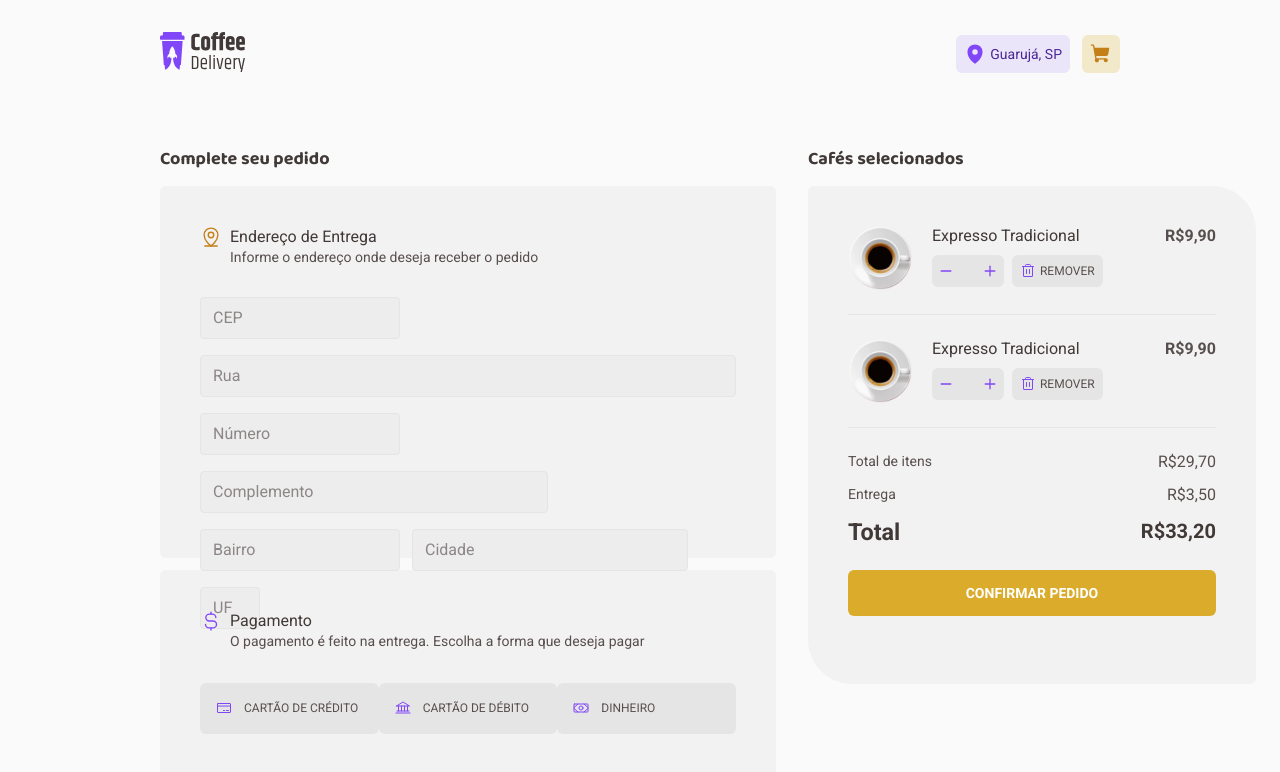
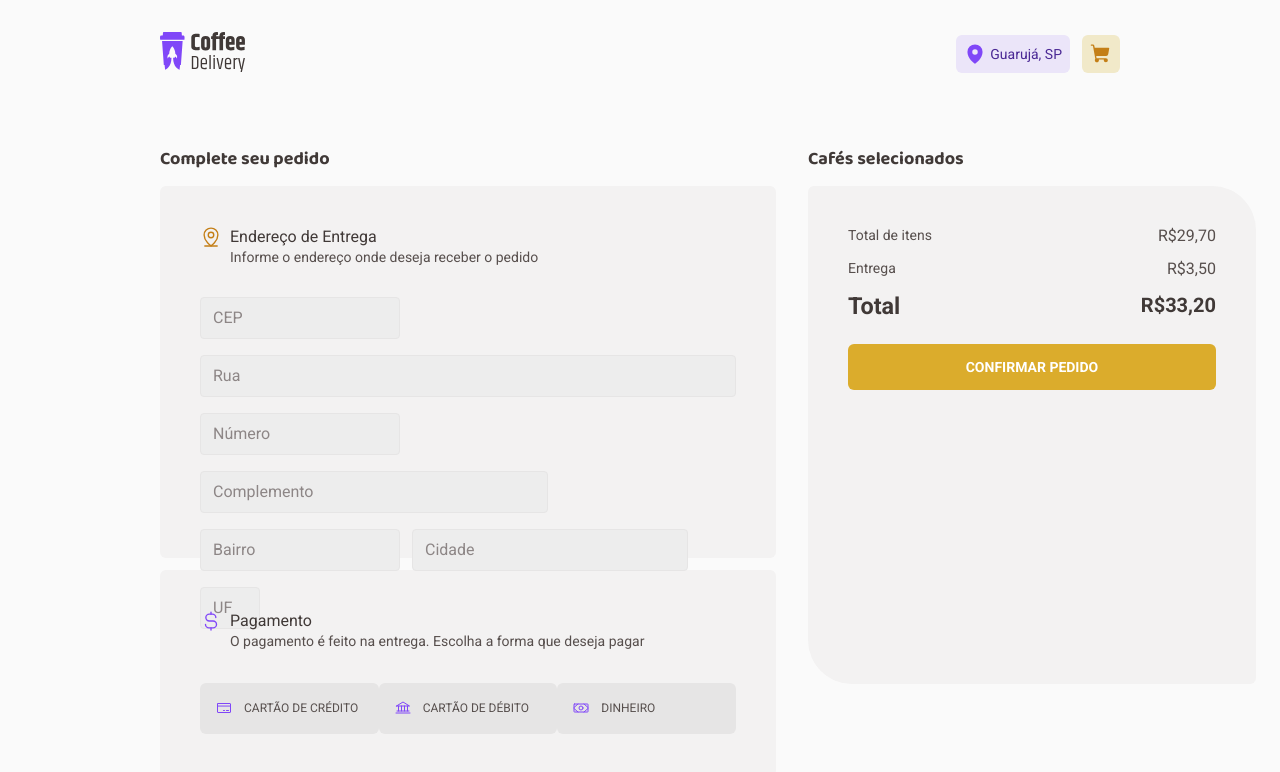
Before and after one commit to eoSalinas/coffee-delivery, a React (Vite) app: page /checkout in a window 1280 px wide. Shown: the top 772 px of the page. Built offline with nearby package versions, Linux system fonts and the light colour scheme.

Commit message:
CartiView - Fix the size

```diff
--- a/src/pages/checkout/components/CartView/index.tsx
+++ b/src/pages/checkout/components/CartView/index.tsx
@@ -1,6 +1,7 @@
+import { useContext } from 'react'
+import { CartContext } from '../../../../context/CartContext'
 import { ItemCounter } from '../../../../components/ItemCounter'
 import { Trash } from 'phosphor-react'
-import { coffeesDB } from '../../../../coffeesDB'
 
 import {
   Cart,
@@ -12,17 +13,31 @@ import {
   RemoveFromCartButton,
 } from './style'
 
+const IntlCurrency = Intl.NumberFormat('pt-BR', {
+  style: 'currency',
+  currency: 'BRL',
+  minimumFractionDigits: 2,
+})
+
 export function CartView() {
+  const { cart } = useContext(CartContext)
+
   return (
     <CartViewContainer>
       <h2>Cafés selecionados</h2>
       <Cart>
-        <ItemList>
-          <img src={coffeesDB[0].coffeeImg} alt="" />
+        {cart.map((item) => {
+          return (
+            <>
+              <ItemList key={item.id}>
+                <img
+                  src={item.image}
+                  alt={`Vista de cima de um café ${item.name}`}
+                />
                 <ItemNote>
                   <span>
-              <h3>Expresso Tradicional</h3>
-              <p>R$9,90</p>
+                    <h3>{`${item.name} (${item.amount}x)`}</h3>
+                    <p>{IntlCurrency.format(item.price)}</p>
                   </span>
 
                   <div>
@@ -35,24 +50,9 @@ export function CartView() {
                 </ItemNote>
               </ItemList>
               <hr />
-        <ItemList>
-          <img src={coffeesDB[0].coffeeImg} alt="" />
-          <ItemNote>
-            <span>
-              <h3>Expresso Tradicional</h3>
-              <p>R$9,90</p>
-            </span>
-
-            <div>
-              <ItemCounter />
-              <RemoveFromCartButton>
-                <Trash size={16} />
-                Remover
-              </RemoveFromCartButton>
-            </div>
-          </ItemNote>
-        </ItemList>
-        <hr />
+            </>
+          )
+        })}
         <PurchaseNote>
           <span>
             <p>Total de itens</p>
--- a/src/pages/checkout/components/CartView/style.ts
+++ b/src/pages/checkout/components/CartView/style.ts
@@ -15,7 +15,7 @@ export const CartViewContainer = styled.aside`
   }
 `
 export const Cart = styled.div`
-  height: 31.125rem;
+  min-height: 31.125rem;
 
   padding: 2.5rem;
 
```
Lines whose indentation alone changed are shown as unchanged.
